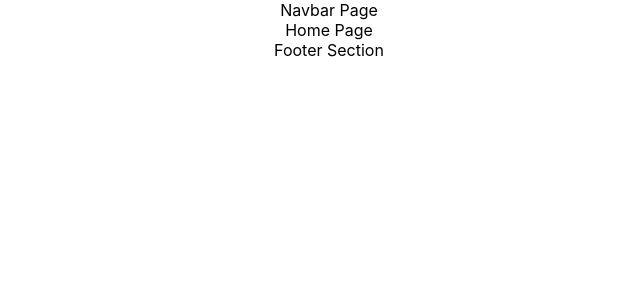
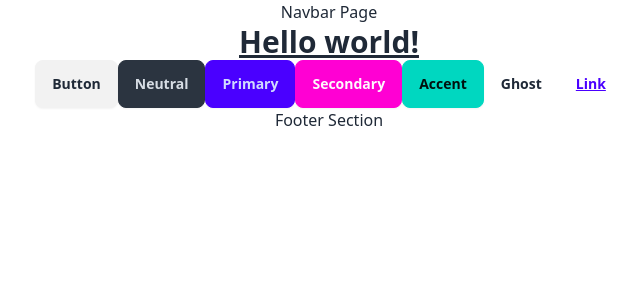
Before and after one commit to Mostafizur-Pro/axtra_digital_agency_studio, a React (Create React App) app: page / in a window 1280 px wide. Shown: the top 300 px of the page, without its empty margins (311-951 px from the left). Built offline with nearby package versions, Linux system fonts and the light colour scheme.

Commit message:
tailwind and daisy ui add

```diff
--- a/package.json
+++ b/package.json
@@ -35,5 +35,9 @@
       "last 1 firefox version",
       "last 1 safari version"
     ]
+  },
+  "devDependencies": {
+    "daisyui": "^4.12.10",
+    "tailwindcss": "^3.4.10"
   }
 }
--- a/src/Pages/Home/HomePage.js
+++ b/src/Pages/Home/HomePage.js
@@ -1,7 +1,18 @@
 import React from "react";
 
 const HomePage = () => {
-  return <div>Home Page</div>;
+  return (
+    <div>
+      <h1 class="text-3xl font-bold underline">Hello world!</h1>
+      <button className="btn">Button</button>
+<button className="btn btn-neutral">Neutral</button>
+<button className="btn btn-primary">Primary</button>
+<button className="btn btn-secondary">Secondary</button>
+<button className="btn btn-accent">Accent</button>
+<button className="btn btn-ghost">Ghost</button>
+<button className="btn btn-link">Link</button>
+    </div>
+  );
 };
 
 export default HomePage;
--- a/src/index.css
+++ b/src/index.css
@@ -1,13 +1,3 @@
-body {
-  margin: 0;
-  font-family: -apple-system, BlinkMacSystemFont, 'Segoe UI', 'Roboto', 'Oxygen',
-    'Ubuntu', 'Cantarell', 'Fira Sans', 'Droid Sans', 'Helvetica Neue',
-    sans-serif;
-  -webkit-font-smoothing: antialiased;
-  -moz-osx-font-smoothing: grayscale;
-}
-
-code {
-  font-family: source-code-pro, Menlo, Monaco, Consolas, 'Courier New',
-    monospace;
-}
+@tailwind base;
+@tailwind components;
+@tailwind utilities;
--- /dev/null
+++ b/tailwind.config.js
@@ -0,0 +1,11 @@
+/** @type {import('tailwindcss').Config} */
+module.exports = {
+  content: [
+    "./src/**/*.{js,jsx,ts,tsx}",
+    "node_modules/daisyui/dist/**/*.js"
+  ],
+  theme: {
+    extend: {},
+  },
+  plugins: [require("daisyui")],
+};
```
Also changed, not shown: 1 other file (tests, documents, lock files or other folders).
